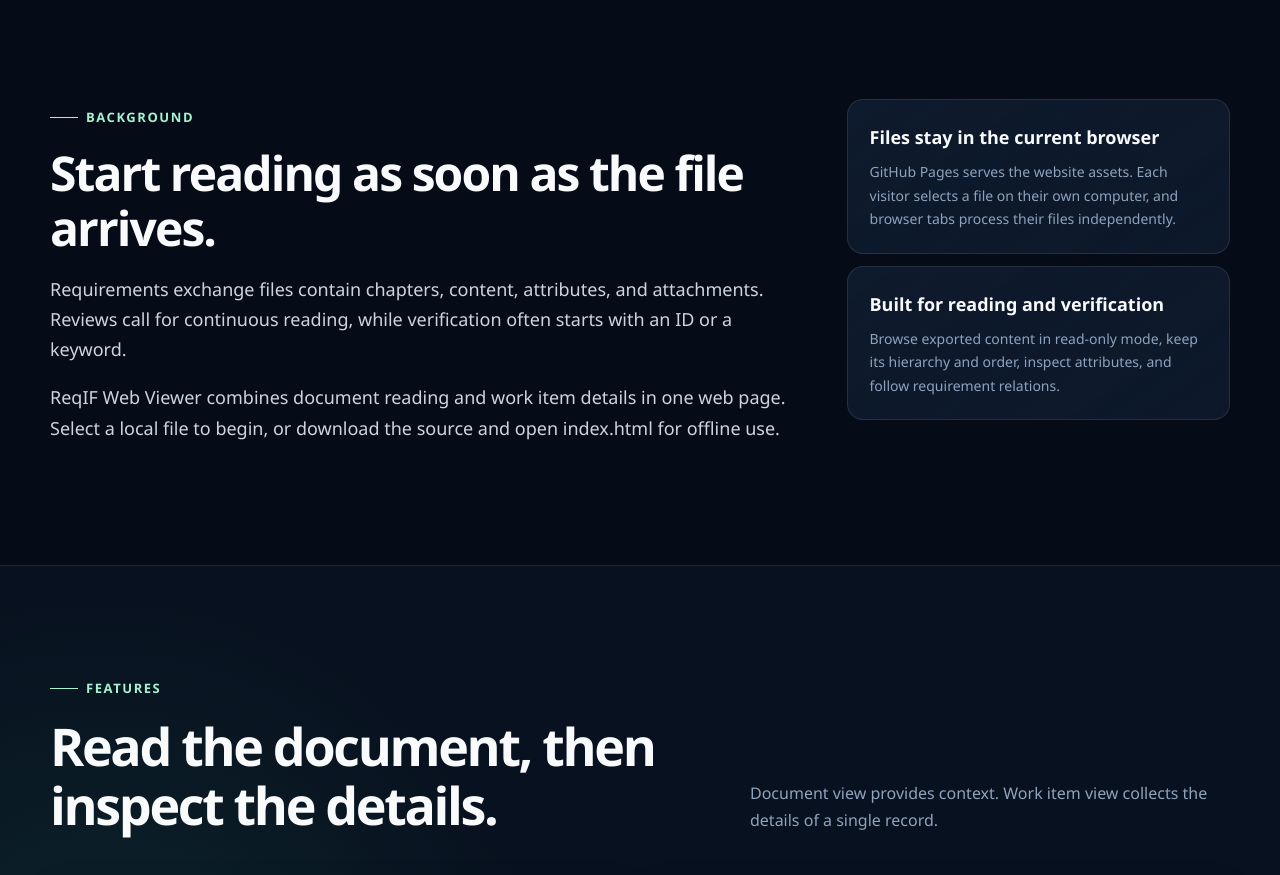
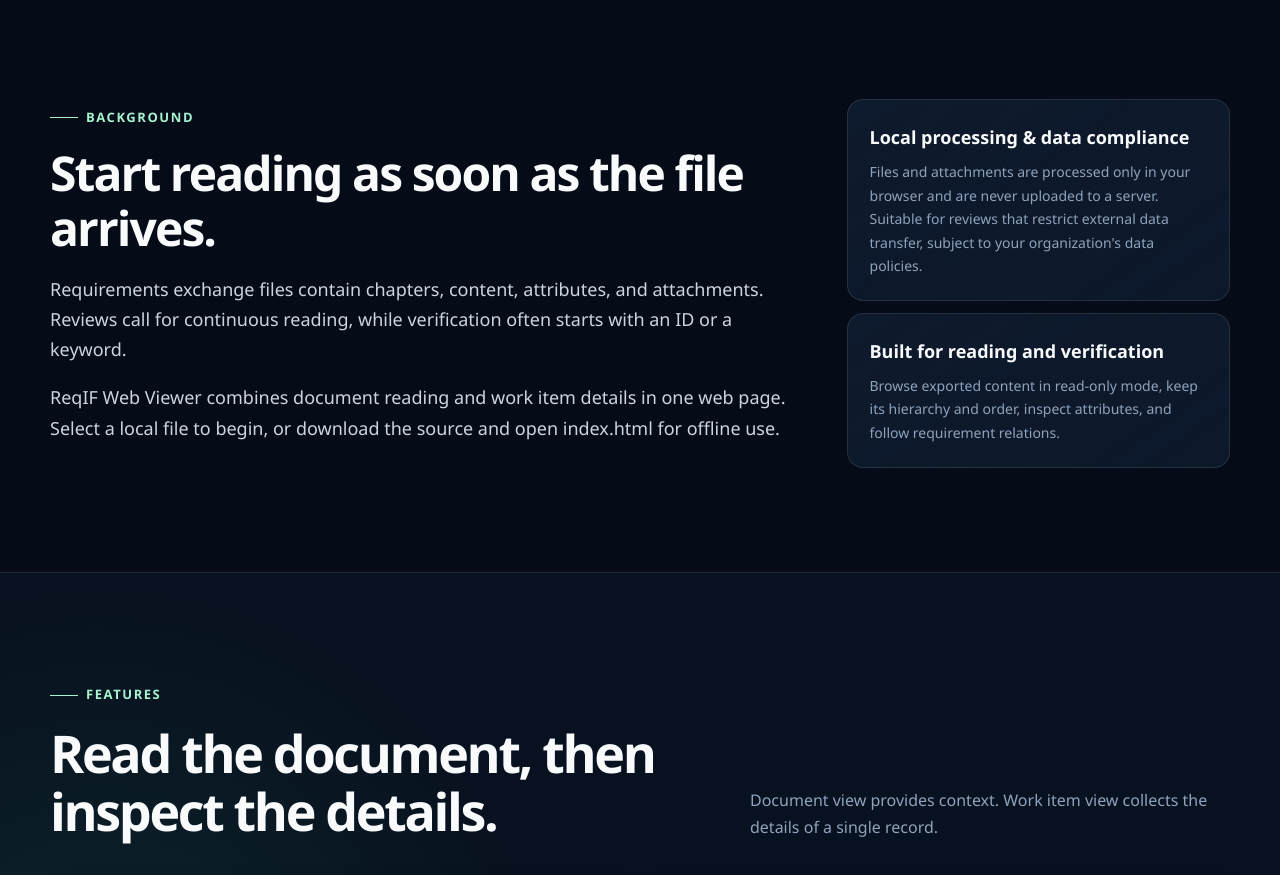
Before and after one commit to Xzeng666/Xzeng666.github.io, a plain HTML site: page en/projects/reqif-web-viewer/index.html in a window 1280 px wide. Shown: the part 800-1675 px from the top of the page. Drawn offline with Linux system fonts and the light colour scheme.

Commit message:
Clarify local processing and data compliance

```diff
--- a/en/projects/reqif-web-viewer/index.html
+++ b/en/projects/reqif-web-viewer/index.html
@@ -136,7 +136,7 @@
           <p>ReqIF Web Viewer combines document reading and work item details in one web page. Select a local file to begin, or download the source and open index.html for offline use.</p>
         </div>
         <aside class="case-aside">
-          <article class="case-note reveal"><h3>Files stay in the current browser</h3><p>GitHub Pages serves the website assets. Each visitor selects a file on their own computer, and browser tabs process their files independently.</p></article>
+          <article class="case-note reveal"><h3>Local processing &amp; data compliance</h3><p>Files and attachments are processed only in your browser and are never uploaded to a server. Suitable for reviews that restrict external data transfer, subject to your organization's data policies.</p></article>
           <article class="case-note reveal"><h3>Built for reading and verification</h3><p>Browse exported content in read-only mode, keep its hierarchy and order, inspect attributes, and follow requirement relations.</p></article>
         </aside>
       </div>
```
Also changed, not shown: projects/reqif-web-viewer/index.html (+1 -1 lines).
